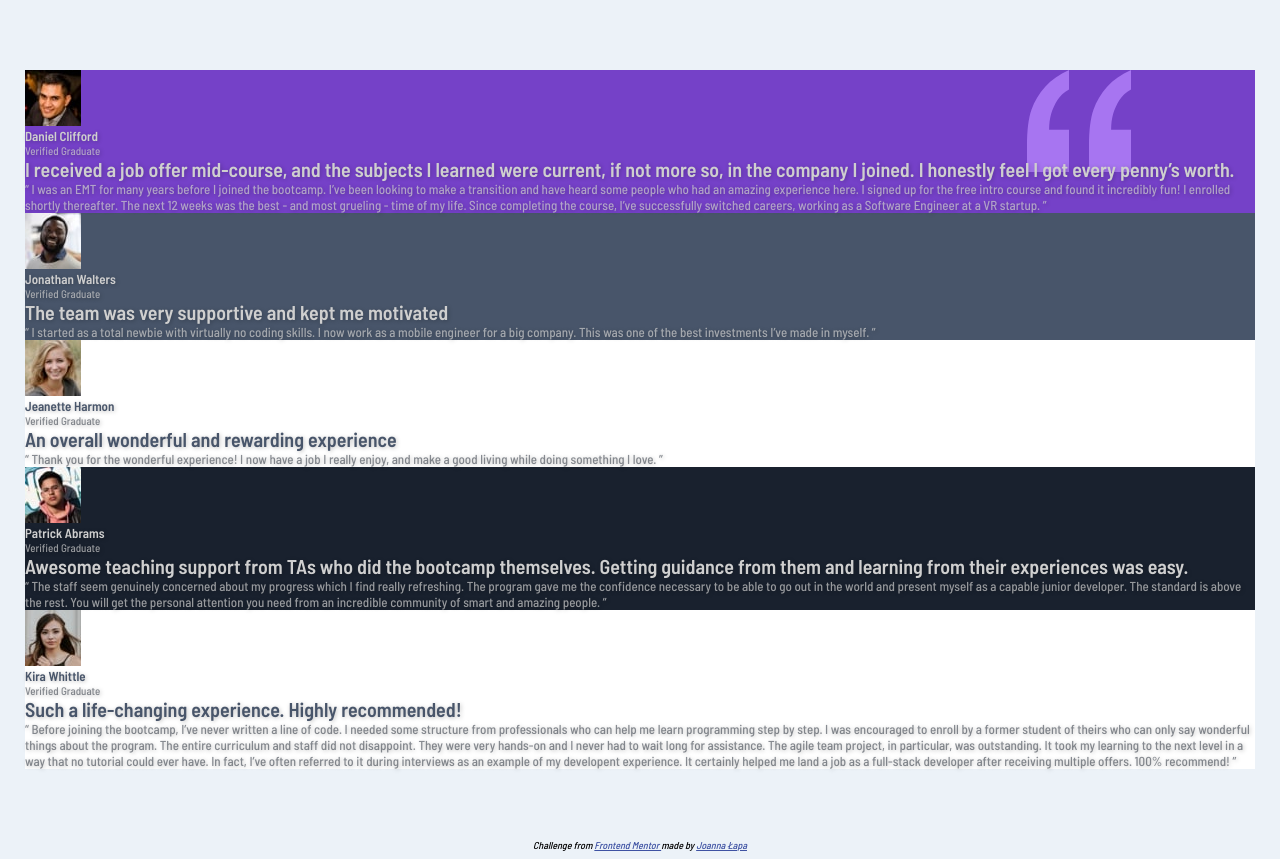
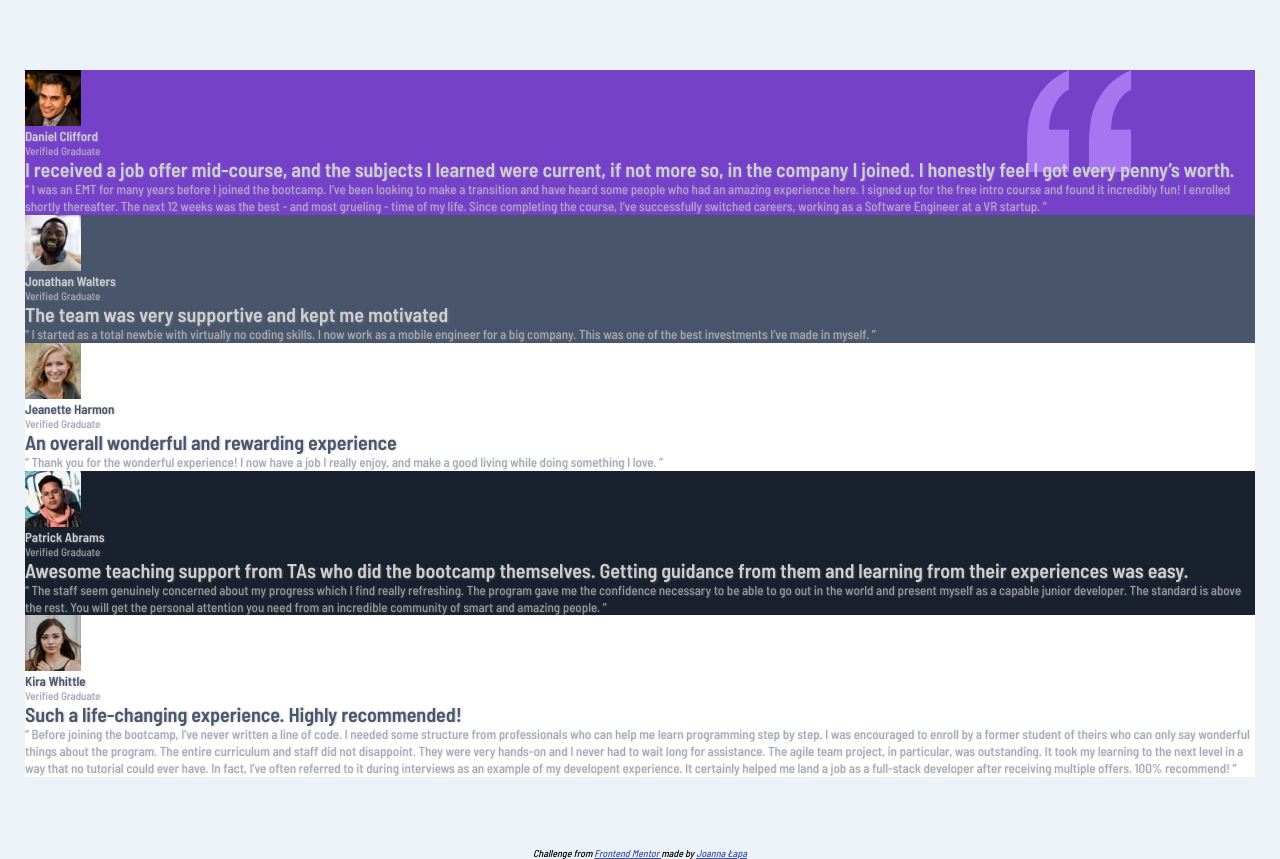
Before and after one commit to JoannaLapa/testimonials-grid-section-main, a website: page index.html in a window 1280 px wide. Drawn offline with Linux system fonts and the light colour scheme; files whose address does not match are found by name.

Commit message:
text-shadow and opacity corrected

```diff
--- a/src/sass/abstracts/_variables.scss
+++ b/src/sass/abstracts/_variables.scss
@@ -3,12 +3,12 @@
 $moderate-violet: hsl(263, 55%, 52%);
 $very-dark-grayish-blue: hsl(217, 19%, 35%);
 $very-dark-blackish-blue: rgb(25, 33, 46);
-$very-dark-blackish-blue-transparent: rgb(25, 33, 46, 0.5);
+$very-dark-blackish-blue-transparent: rgb(25, 33, 46, 0.25);
 $white: hsl(0, 0%, 100%);
 
 // ### Neutral
 $light-gray: hsl(0, 0%, 81%);
-$light-gray-transparent: rgba(207, 207, 207, 0.7);
+$light-gray-transparent: rgba(207, 207, 207, 0.25);
 $light-grayish-blue: hsl(210, 46%, 95%);
 
 // FONT-SIZES
--- a/src/sass/base/_typography.scss
+++ b/src/sass/base/_typography.scss
@@ -15,6 +15,7 @@
 
 	&__text {
 		font-size: v.$fz-130;;
+		line-height: 130%;
 	}
 }
 
--- a/src/sass/themes/_default.scss
+++ b/src/sass/themes/_default.scss
@@ -5,12 +5,13 @@ body {
 }
 
 .article {
-	text-shadow: 1px 1px 4px rgba(0, 0, 0, 0.25);
+
 
 	&--moderate-violet,
 	&--very-dark-grayish-blue,
-	&--very-dark-blackish-blue {
+    &--very-dark-blackish-blue {
 		color: v.$light-gray;
+        text-shadow: 1px 1px 2px  v.$light-gray-transparent;
 	}
 
 	&--moderate-violet {
@@ -27,6 +28,7 @@ body {
 	&--white {
 		background-color: v.$white;
 		color: v.$very-dark-grayish-blue;
+        text-shadow: 1px 0px 2px v.$very-dark-blackish-blue-transparent;
 	}
 
 	&--very-dark-blackish-blue {
@@ -35,12 +37,12 @@ body {
 
 	&__graduate--light-grey,
 	&__text--light-grey {
-		color: v.$light-gray-transparent;
+		opacity: 0.7;
 	}
 
 	&__graduate--very-dark-blackish-blue,
 	&__text--very-dark-blackish-blue {
-		color: v.$very-dark-blackish-blue-transparent;
+		opacity: 0.5;
 	}
 }
 
```
Also changed, not shown: dist/css/main.min.css.
